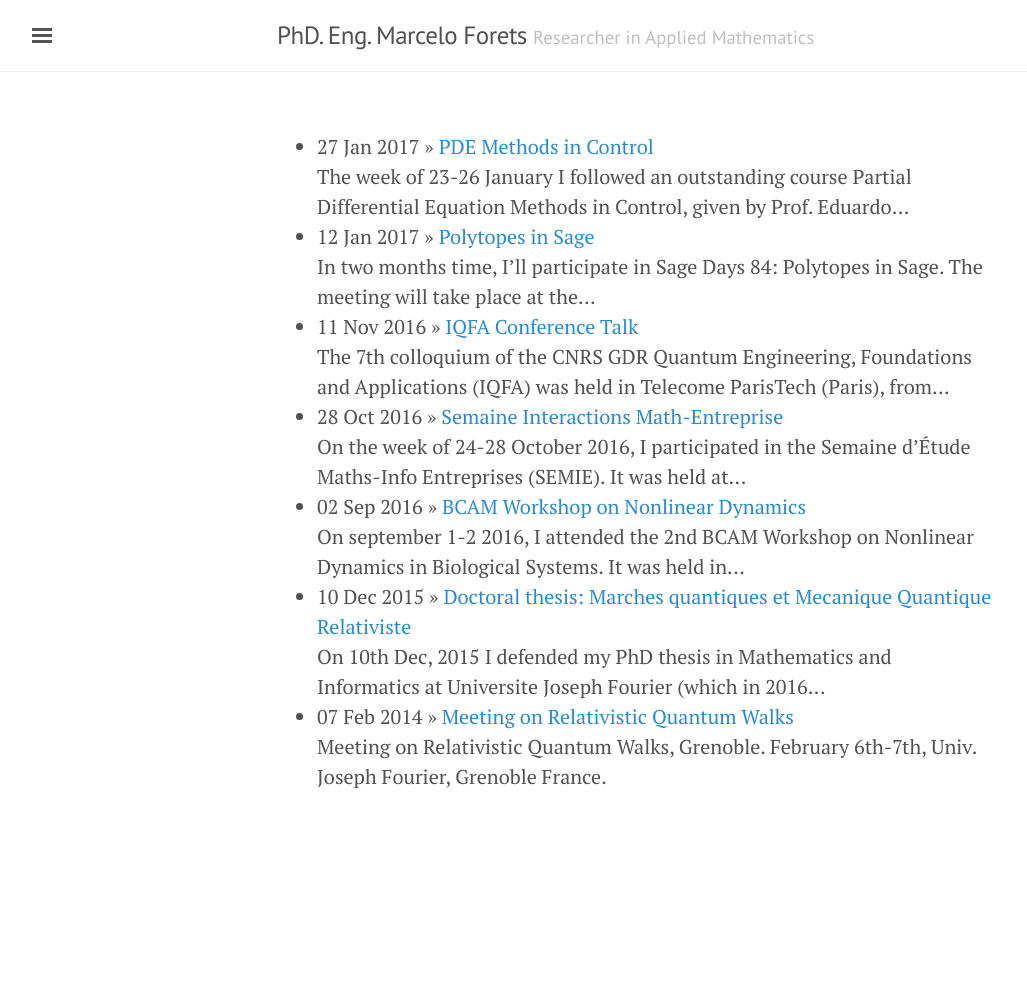
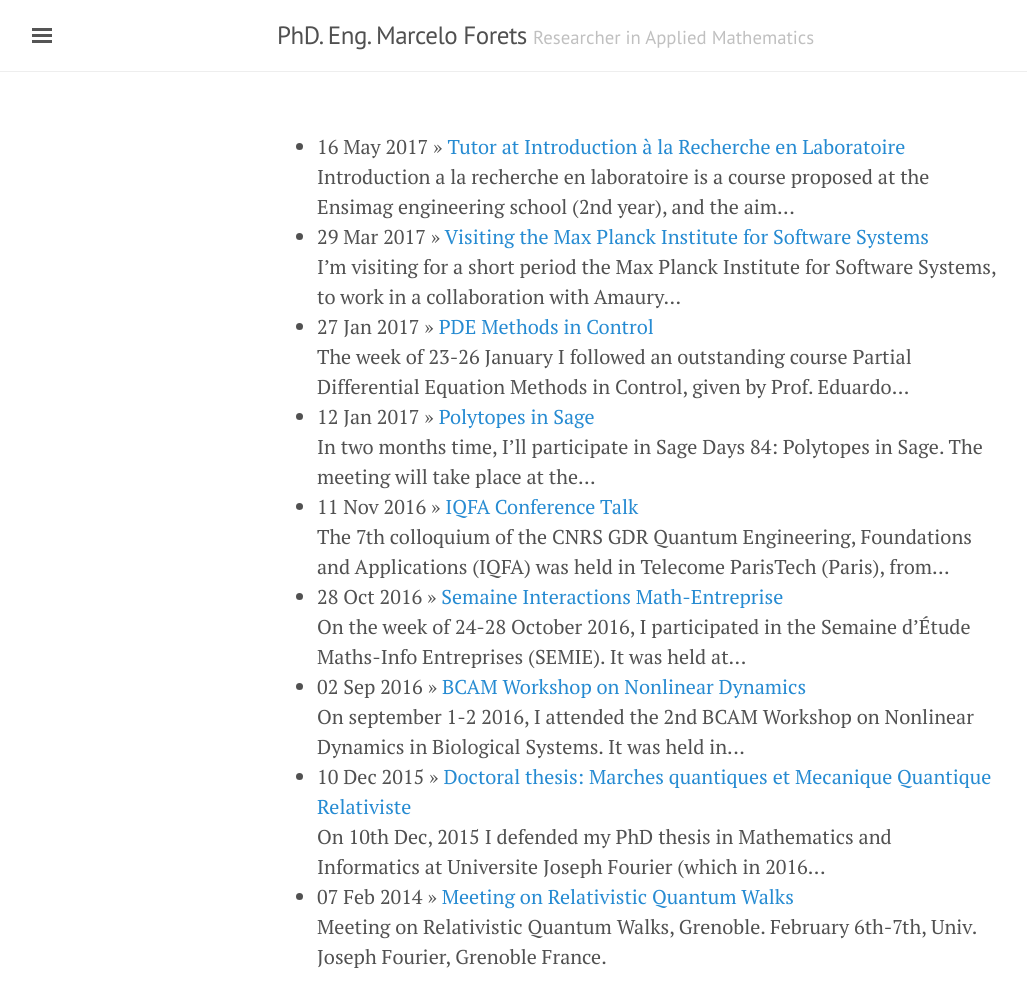
Before and after one commit to mforets/mforets.github.io, a Jekyll site: the page built from past_events.html, in a window 1280 px wide. Shown: the whole page, without its empty margins (3-1030 px from the left). Built offline with Jekyll 4.4.1, drawn with Linux system fonts in a browser that asks for light colours; before the commit the page ends 900 px from its top, so only the background shows below that.

Commit message:
update 2 posts

```diff
--- /dev/null
+++ b/_posts/2017-05-18-IRL-fviry.md
@@ -0,0 +1,17 @@
+---
+layout: post
+title:  "Tutor at Introduction à la Recherche en Laboratoire"
+date: 2017-05-16
+categories: past_event
+tags:
+---
+
+[Introduction a la recherche en laboratoire](https://ensiwiki.ensimag.fr/index.php/Introduction_A_La_Recherche_En_Laboratoire_2A) is a course proposed at the [Ensimag engineering school](http://ensimag.grenoble-inp.fr/) (2nd year), and the aim is that students develop a (small) research project in a research team.
+
+This semester, I was the co-tutor (together with [Goran Frehse](https://sites.google.com/site/frehseg/)), of [Frédéric Viry](https://github.com/viryfrederic/), who worked in the project:
+
+> *Reachability of high-dimensional dynamical systems through low-dimensional projections.*
+
+In this project, a new decomposition-based strategy is built for the reachability analysis of high-dimensional affine systems. Moreover, Frédéric developed a [Julia](https://discourse.julialang.org/) module for efficient reachability analysis in low dimensions which uses support functions as set representations.
+
+Check the general audience wiki (in French) [here](https://ensiwiki.ensimag.fr/index.php/Fr%C3%A9d%C3%A9ric_Viry_:_Reachability_of_high-dimensional_dynamical_systems_through_low-dimensional_projections) for additional info and references.
```
Also changed, not shown: _posts/2017-03-29-visiting-mpi.md (+3 -1 lines).
